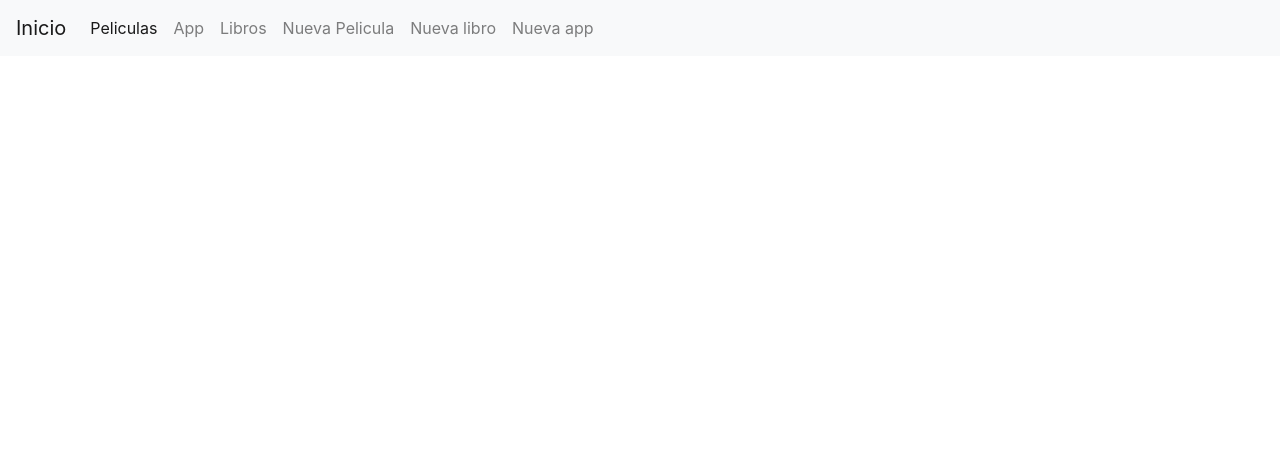
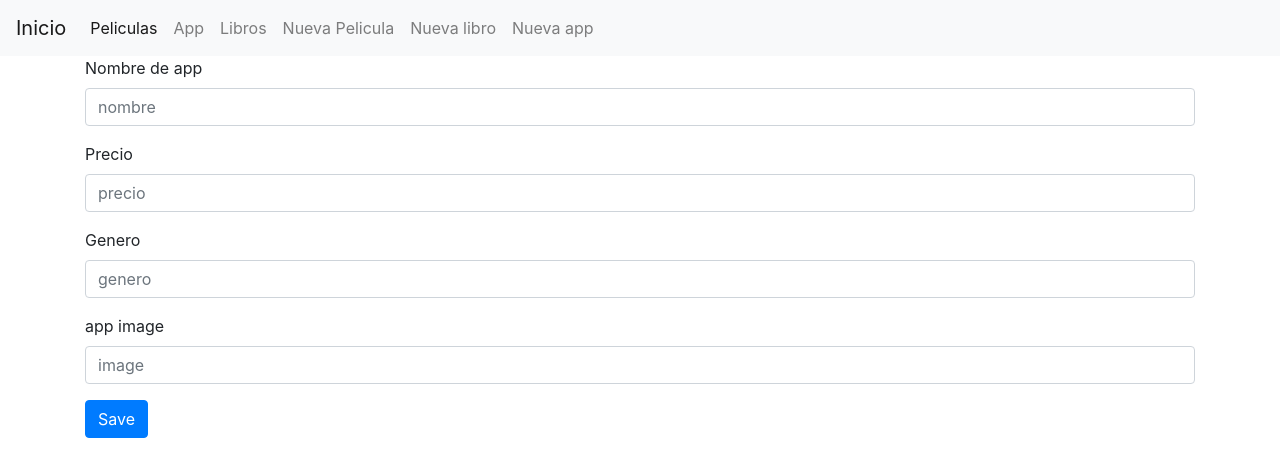
Before and after one commit to digito01/tareasemana7, an Angular app: page /new-app in a window 1280 px wide. Before the commit this address led to /. Shown: the top 476 px of the page. Built offline with nearby package versions, Linux system fonts and the light colour scheme.

Commit message:
add new app

```diff
--- a/src/app/app.module.ts
+++ b/src/app/app.module.ts
@@ -17,7 +17,7 @@ import { LibrosDataService } from './common/services/libros-data.service';
 import { AppsDataService } from './common/services/apps-data.service';
 import { AppsDetalles } from './features/app-detalle/app-detalle.component';
 import { NewlibroComponent } from './features/new-libro/new-libro.component';
-
+import {NewAppComponent} from './features/new-app/new-app.component'
 @NgModule({
   declarations: [
     AppComponent,
@@ -29,6 +29,7 @@ import { NewlibroComponent } from './features/new-libro/new-libro.component';
     AppsDetalles,
     LibroDetailComponent,
 
+    NewAppComponent,
     NewPeliComponent,
     NewlibroComponent,
   ],
--- /dev/null
+++ b/src/app/features/new-app/new-app.component.html
@@ -0,0 +1,31 @@
+<form>
+    <div class="form-group">
+        <label for="app-nombre">Nombre de app </label>
+        <input type="text" class="form-control" id="app-nombre" name="nombre" placeholder="nombre"
+            [(ngModel)]="app.nombre"
+            (keyup)="printConsole()">
+    </div>
+    <div class="form-group">
+        <label for="app-precio"> Precio</label>
+        <input type="text" class="form-control" id="app-precio" name="precio" placeholder="precio"
+            [(ngModel)]="app.precio"
+            >
+    </div>
+    <div class="form-group">
+        <label for="app-genero">Genero</label>
+        <input type="text" class="form-control" id="app-genero" name="genero" placeholder="genero"
+            [(ngModel)]="app.genero"
+            >
+    </div>
+
+    <div class="form-group">
+        <label for="app-image">app image</label>
+        <input type="text" class="form-control" id="app-image" name="image" placeholder="image"
+            [(ngModel)]="app.image"
+            >
+    </div>
+
+    <button type="button"
+    class="btn btn-primary"
+    (click)="save()">Save</button>
+</form>
--- /dev/null
+++ b/src/app/features/new-app/new-app.component.ts
@@ -0,0 +1,42 @@
+import { Component } from '@angular/core';
+import { App } from 'src/app/common/models/apps/app.model';
+import { AppsDataService } from 'src/app/common/services/apps-data.service';
+
+@Component({
+  selector: 'new-app',
+  templateUrl: './new-app.component.html',
+})
+export class NewAppComponent {
+  app: App = {
+    id: 0,
+    nombre: '',
+    genero: '',
+    precio: "",
+    image:'',
+  };
+
+  constructor(private appsDataService: AppsDataService) {}
+
+  save(): void {
+    if (this.validate(this.app)) {
+      let result = this.appsDataService.addNewApps(this.app);
+      if (result) console.log('Saved success!');
+      else {
+        console.log('error in save :(');
+      }
+    }
+  }
+
+  printConsole(): void {
+    console.log(this.app.nombre);
+  }
+
+  validate(app: App): boolean {
+    if (app.id !== 0) return false;
+    if (app.nombre === '') return false;
+    if (app.genero === '') return false;
+    if (app.precio === "") return false;
+    if (app.image === '') return false;
+    return true;
+  }
+}
```
Also changed, not shown: src/app/features/app.routing.module.ts (+11 -3 lines).
